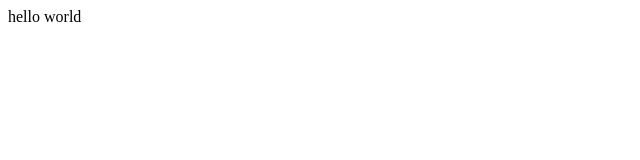
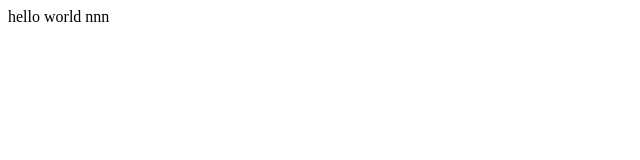
Before and after one commit to krishsaichai/week1, a plain HTML site: page index.html in a window 1280 px wide. Shown: the full height of the page, 0-640 px from the left. Drawn offline with Linux system fonts and the light colour scheme.

Commit message:
Update index.html

```diff
--- a/index.html
+++ b/index.html
@@ -6,6 +6,6 @@
     <title>Document</title>
 </head>
 <body>
-    hello world
+    hello world nnn
 </body>
 </html>
```
